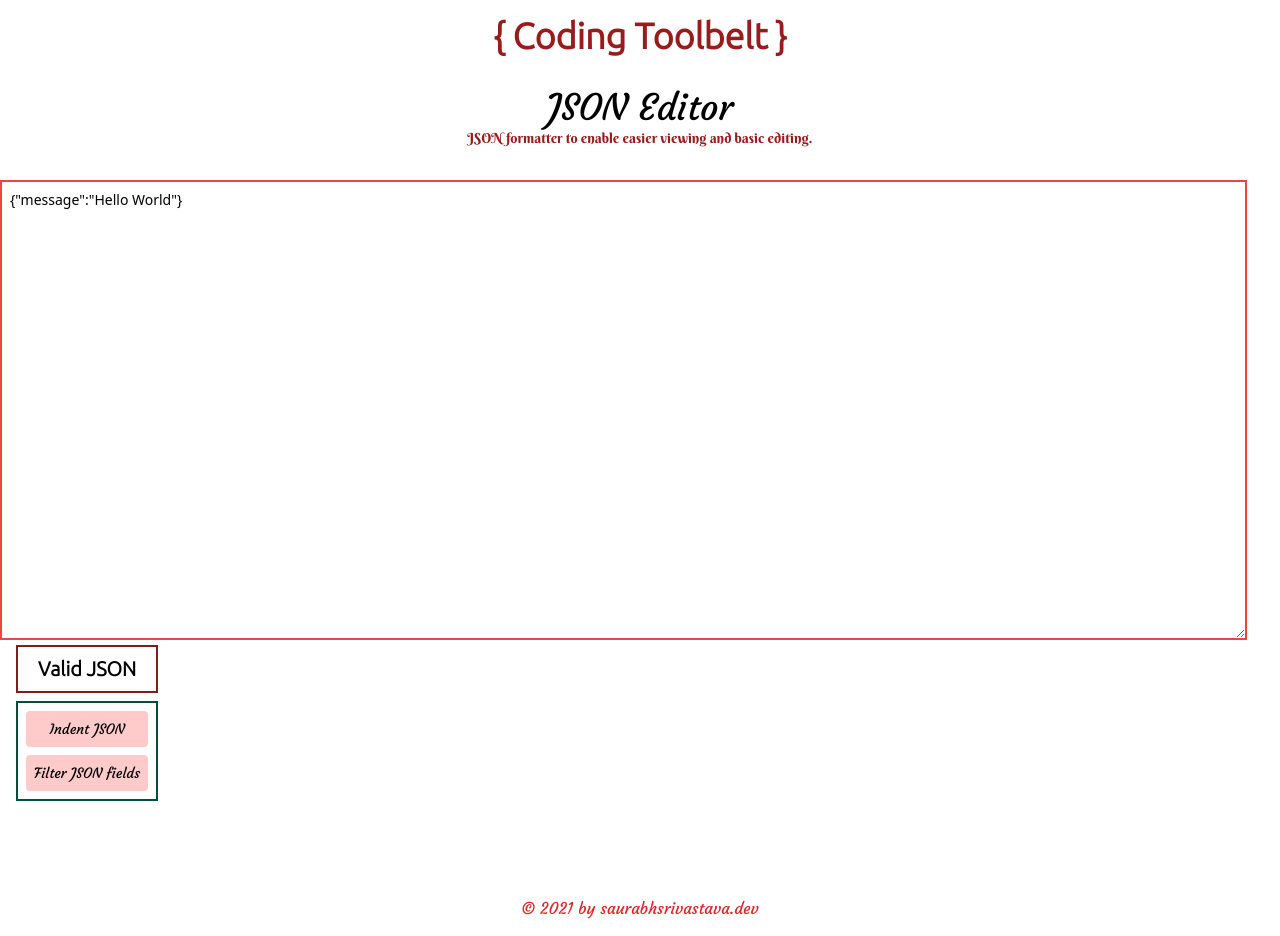
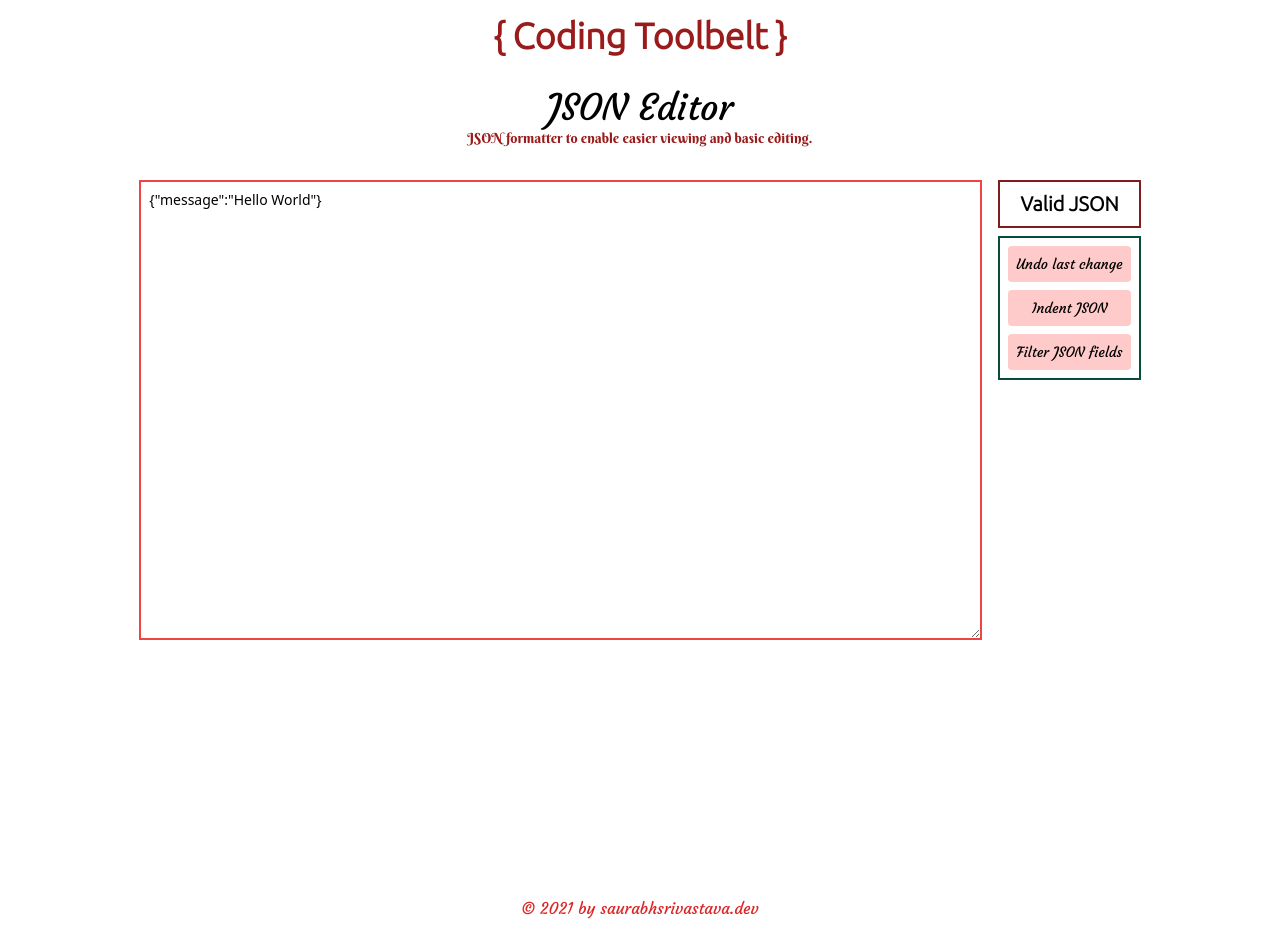
Before and after one commit to saurabhsrivastavadev/CodingToolBelt, a Nuxt app: page /json_editor in a window 1280 px wide. Built offline with nearby package versions, Linux system fonts and the light colour scheme; a web font is replaced by a local one.

Commit message:
Adding Undo support in JSON editor

```diff
--- a/pages/json_editor/index.vue
+++ b/pages/json_editor/index.vue
@@ -10,7 +10,7 @@
     </section>
     <div class="flex flex-wrap mt-8 space-x-4">
       <section>
-        <textarea ref="textArea" v-model="value" cols="150" rows="22"
+        <textarea ref="textArea" v-model="value" cols="100" rows="22"
                   class="border-2 border-red-500 p-2 text-sm"
                    @keyup="textUpdated"></textarea>
       </section>
@@ -19,6 +19,8 @@
           {{statusMessage}}
         </div>
         <div class="border-2 border-green-900 p-2 my-2 flex flex-col space-y-2">
+          <button class="rounded-sm bg-red-200 hover:bg-red-600 hover:text-white p-2 rounded font-courgette"
+                  @click="undo">Undo last change</button>
           <button class="rounded-sm bg-red-200 hover:bg-red-600 hover:text-white p-2 rounded font-courgette"
                   @click="indentJson">Indent JSON</button>
           <button class="rounded-sm bg-red-200 hover:bg-red-600 hover:text-white p-2 rounded font-courgette"
@@ -35,10 +37,12 @@ export default {
     return {
       value: "{\"message\":\"Hello World\"}",
       statusMessage: '',
+      lastValue: '',
     }
   },
   created() {
     this.textUpdated();
+    this.lastValue = this.value;
   },
   methods: {
     textUpdated() {
@@ -49,9 +53,14 @@ export default {
         this.statusMessage = "Invalid JSON"
       }
     },
+    undo() {
+      this.value = this.lastValue;
+      this.textUpdated();
+    },
     indentJson() {
       try {
         const parsedValue = JSON.parse(this.value);
+        this.lastValue = this.value;
         this.value = JSON.stringify(parsedValue, null, 4);
       } catch (e) {
       }
@@ -60,6 +69,7 @@ export default {
       try {
         const parsedValue = JSON.parse(this.value);
         const filterField = prompt('Please specify field name to filter');
+        this.lastValue = this.value;
         this.value = JSON.stringify(parsedValue, [filterField], 4);
       } catch (e) {
       }
```
